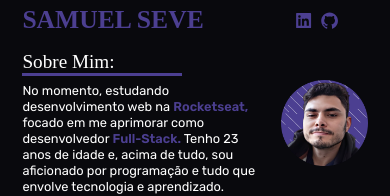
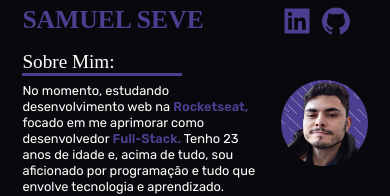
Before and after one commit to nihilboy1/APRESENTACAO-E-PORTIFOLIO, a React (Vite) app: page / in a window 390 px wide. Shown: the top 196 px of the page. Built offline with nearby package versions, Linux system fonts and the light colour scheme; a web font is replaced by a local one.

Commit message:
responsividade

```diff
--- a/src/components/Header/index.tsx
+++ b/src/components/Header/index.tsx
@@ -7,10 +7,14 @@ export function Header() {
       <h1>SAMUEL SEVE</h1>
       <div className={S.socialBox}>
         <a href="https://www.linkedin.com/in/samuelseve1/" target="_blank">
-          <AiFillLinkedin color="#4C3F91" size="3rem" />
+          <div className={S.socialIcon}>
+            <AiFillLinkedin color="#4C3F91" size="100%" />
+          </div>
         </a>
         <a href="https://github.com/nihilboy1" target="_blank">
-          <AiFillGithub color="#4C3F91" size="3rem" />
+          <div className={S.socialIcon}>
+            <AiFillGithub color="#4C3F91" size="100%" />
+          </div>
         </a>
       </div>
     </header>
--- a/src/components/Header/style.module.scss
+++ b/src/components/Header/style.module.scss
@@ -6,7 +6,7 @@
   top: 0;
   width: 100%;
   height: 6.4rem;
-  background-color: #09090D;
+  background-color: #09090d;
   z-index: 9999999999;
 
   .socialBox {
@@ -15,6 +15,10 @@
     gap: 1rem;
     margin-top: 0.8rem;
     right: 11rem;
+
+    .socialIcon {
+      width: 3rem;
+    }
   }
 
   h1 {
@@ -33,19 +37,18 @@
       width: 28.125rem;
       transform: translate(-50%, -50%);
     }
-
   }
 }
 
 @media (max-width: 1080px) {
   .container {
-    h1{
+    h1 {
       position: absolute;
       left: 3.5rem;
       text-align: left;
 
       &::after {
-        border-bottom: 0px
+        border-bottom: 0px;
       }
     }
 
@@ -58,3 +61,14 @@
     }
   }
 }
+
+@media (max-width: 550px) {
+  .container {
+    .socialBox {
+      right: 6rem;
+      .socialIcon {
+        width: 5rem;
+      }
+    }
+  }
+}
--- a/src/components/SobreMim/style.module.scss
+++ b/src/components/SobreMim/style.module.scss
@@ -5,7 +5,7 @@
   align-items: center;
   padding: 0 3.5rem;
 
-  img{
+  img {
     width: 25%;
     height: 25%;
     margin-left: 4rem;
--- a/src/components/Tecnologias/Tec/style.module.scss
+++ b/src/components/Tecnologias/Tec/style.module.scss
@@ -28,6 +28,6 @@
 
 @media (max-width: 550px) {
   .container {
-   border: none;
+    border: none;
   }
 }
--- a/src/components/Tecnologias/style.module.scss
+++ b/src/components/Tecnologias/style.module.scss
@@ -22,7 +22,6 @@
     gap: 1rem 1rem;
   }
 }
-
 
 @media (max-width: 1180px) {
   .container {
```
Also changed, not shown: src/components/Projetos/Projeto/style.module.scss (+4 -4 lines), src/components/Projetos/index.tsx (+3 -4 lines), src/components/Tecnologias/index.tsx (+9 -3 lines).
